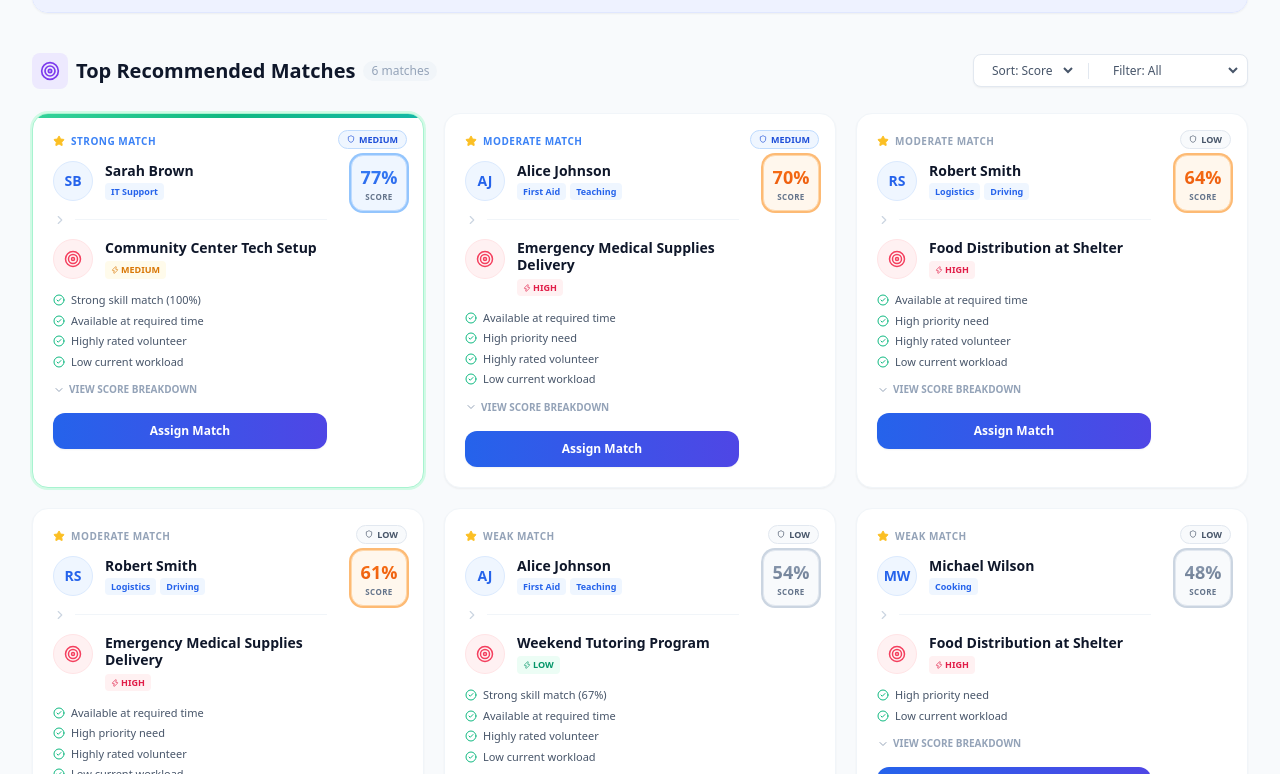
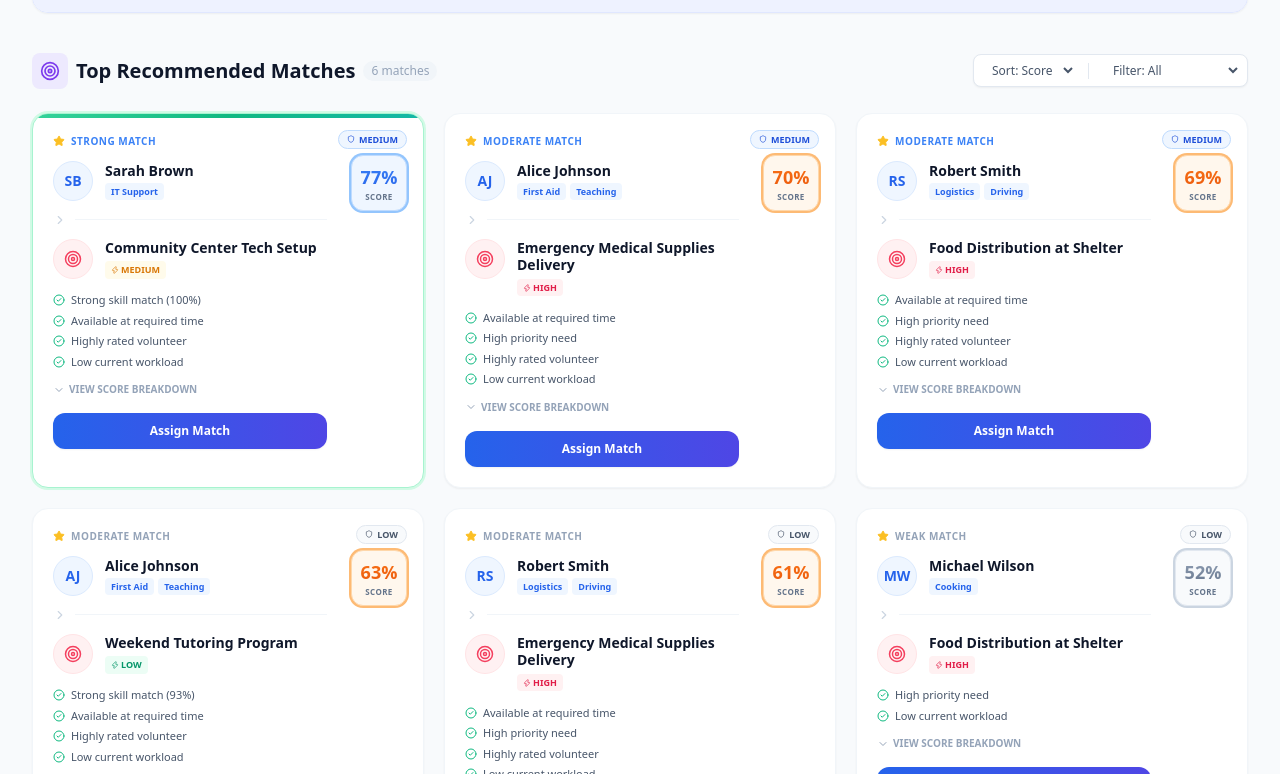
Before and after one commit to SaiAkshith06/volunteer-matching-system, a React (Vite) app: page / in a window 1280 px wide. Shown: the part 1166-1940 px from the top of the page. Built offline with nearby package versions, Linux system fonts and the light colour scheme.

Commit message:
fix: final correctness upgrades and bangalore coordinates

```diff
--- a/src/App.tsx
+++ b/src/App.tsx
@@ -34,7 +34,7 @@ import {
 import { useState } from 'react';
 
 function App() {
-  const [matchSort, setMatchSort] = useState<'score' | 'urgency'>('score');
+  const [matchSort, setMatchSort] = useState<'score' | 'urgency' | 'skills'>('score');
   const [matchFilter, setMatchFilter] = useState<'all' | 'high_urgency' | 'high_score'>('all');
 
   const {
@@ -83,7 +83,7 @@ function App() {
     if (!hasSkillMatch) reasons.push('No required skills match current needs');
 
     // Use proper textLocationScore instead of naive string matching
-    const hasLocationMatch = activeNeeds.some(n => textLocationScore(volunteer.location, n.location) > 0);
+    const hasLocationMatch = activeNeeds.some(n => textLocationScore(volunteer.location, n.location) > 0.3);
     if (!hasLocationMatch) reasons.push('Location mismatch with current needs');
 
     // If none of the above, just general mismatch
@@ -193,11 +193,12 @@ function App() {
             <div className="flex items-center gap-3 bg-white p-1.5 rounded-lg border border-slate-200 shadow-sm">
               <select
                 value={matchSort}
-                onChange={(e) => setMatchSort(e.target.value as 'score' | 'urgency')}
+                onChange={(e) => setMatchSort(e.target.value as 'score' | 'urgency' | 'skills')}
                 className="text-xs text-slate-600 bg-transparent border-none focus:ring-0 cursor-pointer w-24 pl-2"
               >
                 <option value="score">Sort: Score</option>
                 <option value="urgency">Sort: Urgency</option>
+                <option value="skills">Sort: Skills</option>
               </select>
               <div className="w-px h-4 bg-slate-200" />
               <select
@@ -216,7 +217,15 @@ function App() {
             <div className="grid grid-cols-1 md:grid-cols-2 xl:grid-cols-3 gap-5">
               {topMatches
                 .filter(m => matchFilter === 'all' || (matchFilter === 'high_urgency' && m.need.urgency === 'High') || (matchFilter === 'high_score' && m.score > 80))
-                .sort((a, b) => matchSort === 'score' ? b.score - a.score : (b.need.urgency === 'High' ? 1 : -1) - (a.need.urgency === 'High' ? 1 : -1))
+                .sort((a, b) => {
+                  if (matchSort === 'score') return b.score - a.score;
+                  if (matchSort === 'urgency') {
+                    const urgencyWeight: Record<string, number> = { High: 3, Medium: 2, Low: 1 };
+                    return (urgencyWeight[b.need.urgency] || 0) - (urgencyWeight[a.need.urgency] || 0);
+                  }
+                  if (matchSort === 'skills') return b.breakdown.skills - a.breakdown.skills;
+                  return 0;
+                })
                 .map((match, index) => (
                 <MatchCard
                   key={match.id}
--- a/src/data/demoScenarios.ts
+++ b/src/data/demoScenarios.ts
@@ -3,60 +3,60 @@ import type { Volunteer, Need } from '../types';
 // ─── FLOOD RELIEF SCENARIO ──────────────────────────────────────────────────
 
 export const floodVolunteers: Volunteer[] = [
-  { id: 'fv1', name: 'Dr. Priya Sharma', skills: ['First Aid', 'Counseling'], skillLevels: { 'first aid': 3, counseling: 3 }, location: 'Riverbank District', lat: 34.05, lng: -118.25, availability: 'Flexible', rating: 4.9, avatar: 'PS', activeTaskCount: 0 },
-  { id: 'fv2', name: 'Ravi Kumar', skills: ['Logistics', 'Driving'], skillLevels: { logistics: 2, driving: 3 }, location: 'Highway Zone', lat: 34.08, lng: -118.23, availability: 'Weekdays', availStart: '08:00', availEnd: '18:00', rating: 4.3, avatar: 'RK', activeTaskCount: 0 },
-  { id: 'fv3', name: 'Anita Patel', skills: ['Cooking', 'First Aid'], skillLevels: { cooking: 2, 'first aid': 2 }, location: 'Central Camp', lat: 34.02, lng: -118.28, availability: 'Flexible', rating: 4.7, avatar: 'AP', activeTaskCount: 0 },
-  { id: 'fv4', name: 'Suresh Reddy', skills: ['Driving', 'Logistics'], skillLevels: { driving: 2, logistics: 1 }, location: 'Riverbank District', lat: 34.05, lng: -118.25, availability: 'Weekends', availStart: '07:00', availEnd: '15:00', rating: 4.1, avatar: 'SR', activeTaskCount: 0 },
-  { id: 'fv5', name: 'Meena Devi', skills: ['Teaching', 'Counseling'], skillLevels: { teaching: 3, counseling: 2 }, location: 'Central Camp', lat: 34.02, lng: -118.28, availability: 'Evenings', availStart: '16:00', availEnd: '21:00', rating: 4.5, avatar: 'MD', activeTaskCount: 0 },
-  { id: 'fv6', name: 'Arjun Singh', skills: ['IT Support'], skillLevels: { 'it support': 2 }, location: 'Highway Zone', lat: 34.08, lng: -118.23, availability: 'Mornings', availStart: '06:00', availEnd: '12:00', rating: 3.8, avatar: 'AS', activeTaskCount: 0 },
-  { id: 'fv7', name: 'Lakshmi Rao', skills: ['First Aid'], skillLevels: { 'first aid': 3 }, location: 'Central Camp', lat: 34.02, lng: -118.28, availability: 'Flexible', rating: 4.6, avatar: 'LR', activeTaskCount: 0 },
-  { id: 'fv8', name: 'Vikram Joshi', skills: ['Logistics', 'Cooking'], skillLevels: { logistics: 2, cooking: 1 }, location: 'Riverbank District', lat: 34.05, lng: -118.25, availability: 'Weekdays', availStart: '09:00', availEnd: '17:00', rating: 4.0, avatar: 'VJ', activeTaskCount: 0 },
+  { id: 'fv1', name: 'Dr. Priya Sharma', skills: ['First Aid', 'Counseling'], skillLevels: { 'first aid': 3, counseling: 3 }, location: 'Riverbank District', lat: 12.97, lng: 77.60, availability: 'Flexible', rating: 4.9, avatar: 'PS', activeTaskCount: 0 },
+  { id: 'fv2', name: 'Ravi Kumar', skills: ['Logistics', 'Driving'], skillLevels: { logistics: 2, driving: 3 }, location: 'Highway Zone', lat: 12.96, lng: 77.58, availability: 'Weekdays', availStart: '08:00', availEnd: '18:00', rating: 4.3, avatar: 'RK', activeTaskCount: 0 },
+  { id: 'fv3', name: 'Anita Patel', skills: ['Cooking', 'First Aid'], skillLevels: { cooking: 2, 'first aid': 2 }, location: 'Central Camp', lat: 12.98, lng: 77.59, availability: 'Flexible', rating: 4.7, avatar: 'AP', activeTaskCount: 0 },
+  { id: 'fv4', name: 'Suresh Reddy', skills: ['Driving', 'Logistics'], skillLevels: { driving: 2, logistics: 1 }, location: 'Riverbank District', lat: 12.97, lng: 77.60, availability: 'Weekends', availStart: '07:00', availEnd: '15:00', rating: 4.1, avatar: 'SR', activeTaskCount: 0 },
+  { id: 'fv5', name: 'Meena Devi', skills: ['Teaching', 'Counseling'], skillLevels: { teaching: 3, counseling: 2 }, location: 'Central Camp', lat: 12.98, lng: 77.59, availability: 'Evenings', availStart: '16:00', availEnd: '21:00', rating: 4.5, avatar: 'MD', activeTaskCount: 0 },
+  { id: 'fv6', name: 'Arjun Singh', skills: ['IT Support'], skillLevels: { 'it support': 2 }, location: 'Highway Zone', lat: 12.96, lng: 77.58, availability: 'Mornings', availStart: '06:00', availEnd: '12:00', rating: 3.8, avatar: 'AS', activeTaskCount: 0 },
+  { id: 'fv7', name: 'Lakshmi Rao', skills: ['First Aid'], skillLevels: { 'first aid': 3 }, location: 'Central Camp', lat: 12.98, lng: 77.59, availability: 'Flexible', rating: 4.6, avatar: 'LR', activeTaskCount: 0 },
+  { id: 'fv8', name: 'Vikram Joshi', skills: ['Logistics', 'Cooking'], skillLevels: { logistics: 2, cooking: 1 }, location: 'Riverbank District', lat: 12.97, lng: 77.60, availability: 'Weekdays', availStart: '09:00', availEnd: '17:00', rating: 4.0, avatar: 'VJ', activeTaskCount: 0 },
 ];
 
 export const floodNeeds: Need[] = [
-  { id: 'fn1', title: 'Emergency Medical Camp Setup', requiredSkills: ['First Aid', 'Logistics'], location: 'Riverbank District', lat: 34.05, lng: -118.25, urgency: 'High', timeframe: 'Flexible', teamSizeNeeded: 2, dateAdded: '30 min ago', isAssigned: false },
-  { id: 'fn2', title: 'Evacuee Food Distribution', requiredSkills: ['Cooking', 'Logistics'], location: 'Central Camp', lat: 34.02, lng: -118.28, urgency: 'High', timeframe: 'Weekdays', timeframeStart: '08:00', timeframeEnd: '16:00', dateAdded: '1 hour ago', isAssigned: false },
-  { id: 'fn3', title: 'Supply Transport from Warehouse', requiredSkills: ['Driving', 'Logistics'], location: 'Highway Zone', lat: 34.08, lng: -118.23, urgency: 'High', timeframe: 'Weekdays', timeframeStart: '09:00', timeframeEnd: '17:00', dateAdded: '45 min ago', isAssigned: false },
-  { id: 'fn4', title: 'Trauma Counseling for Families', requiredSkills: ['Counseling'], location: 'Central Camp', lat: 34.02, lng: -118.28, urgency: 'Medium', timeframe: 'Evenings', timeframeStart: '17:00', timeframeEnd: '21:00', dateAdded: '2 hours ago', isAssigned: false },
-  { id: 'fn5', title: 'Communication Systems Restore', requiredSkills: ['IT Support'], location: 'Highway Zone', lat: 34.08, lng: -118.23, urgency: 'Medium', timeframe: 'Mornings', timeframeStart: '07:00', timeframeEnd: '12:00', dateAdded: '3 hours ago', isAssigned: false },
-  { id: 'fn6', title: 'Children Activity Coordination', requiredSkills: ['Teaching'], location: 'Central Camp', lat: 34.02, lng: -118.28, urgency: 'Low', timeframe: 'Evenings', timeframeStart: '16:00', timeframeEnd: '20:00', dateAdded: '5 hours ago', isAssigned: false },
+  { id: 'fn1', title: 'Emergency Medical Camp Setup', requiredSkills: ['First Aid', 'Logistics'], location: 'Riverbank District', lat: 12.97, lng: 77.60, urgency: 'High', timeframe: 'Flexible', teamSizeNeeded: 2, dateAdded: '30 min ago', isAssigned: false },
+  { id: 'fn2', title: 'Evacuee Food Distribution', requiredSkills: ['Cooking', 'Logistics'], location: 'Central Camp', lat: 12.98, lng: 77.59, urgency: 'High', timeframe: 'Weekdays', timeframeStart: '08:00', timeframeEnd: '16:00', dateAdded: '1 hour ago', isAssigned: false },
+  { id: 'fn3', title: 'Supply Transport from Warehouse', requiredSkills: ['Driving', 'Logistics'], location: 'Highway Zone', lat: 12.96, lng: 77.58, urgency: 'High', timeframe: 'Weekdays', timeframeStart: '09:00', timeframeEnd: '17:00', dateAdded: '45 min ago', isAssigned: false },
+  { id: 'fn4', title: 'Trauma Counseling for Families', requiredSkills: ['Counseling'], location: 'Central Camp', lat: 12.98, lng: 77.59, urgency: 'Medium', timeframe: 'Evenings', timeframeStart: '17:00', timeframeEnd: '21:00', dateAdded: '2 hours ago', isAssigned: false },
+  { id: 'fn5', title: 'Communication Systems Restore', requiredSkills: ['IT Support'], location: 'Highway Zone', lat: 12.96, lng: 77.58, urgency: 'Medium', timeframe: 'Mornings', timeframeStart: '07:00', timeframeEnd: '12:00', dateAdded: '3 hours ago', isAssigned: false },
+  { id: 'fn6', title: 'Children Activity Coordination', requiredSkills: ['Teaching'], location: 'Central Camp', lat: 12.98, lng: 77.59, urgency: 'Low', timeframe: 'Evenings', timeframeStart: '16:00', timeframeEnd: '20:00', dateAdded: '5 hours ago', isAssigned: false },
 ];
 
 // ─── EDUCATION SCENARIO ─────────────────────────────────────────────────────
 
 export const educationVolunteers: Volunteer[] = [
-  { id: 'ev1', name: 'Prof. Sarah Williams', skills: ['Teaching', 'Counseling'], skillLevels: { teaching: 3, counseling: 2 }, location: 'University District', lat: 40.71, lng: -74.00, availability: 'Weekdays', availStart: '09:00', availEnd: '17:00', rating: 4.8, avatar: 'SW', activeTaskCount: 0 },
-  { id: 'ev2', name: 'James Chen', skills: ['IT Support', 'Teaching'], skillLevels: { 'it support': 3, teaching: 2 }, location: 'Downtown Campus', lat: 40.73, lng: -73.99, availability: 'Flexible', rating: 4.5, avatar: 'JC', activeTaskCount: 0 },
-  { id: 'ev3', name: 'Maria Garcia', skills: ['Counseling'], skillLevels: { counseling: 3 }, location: 'Suburban Area', lat: 40.85, lng: -73.95, availability: 'Evenings', availStart: '17:00', availEnd: '21:00', rating: 4.7, avatar: 'MG', activeTaskCount: 0 },
-  { id: 'ev4', name: 'David Park', skills: ['IT Support'], skillLevels: { 'it support': 2 }, location: 'University District', lat: 40.71, lng: -74.00, availability: 'Weekends', availStart: '10:00', availEnd: '16:00', rating: 4.2, avatar: 'DP', activeTaskCount: 0 },
-  { id: 'ev5', name: 'Lisa Thompson', skills: ['Teaching', 'First Aid'], skillLevels: { teaching: 2, 'first aid': 3 }, location: 'Downtown Campus', lat: 40.73, lng: -73.99, availability: 'Mornings', availStart: '07:00', availEnd: '12:00', rating: 4.4, avatar: 'LT', activeTaskCount: 0 },
-  { id: 'ev6', name: 'Ahmed Hassan', skills: ['Logistics', 'Driving'], skillLevels: { logistics: 2, driving: 2 }, location: 'Suburban Area', lat: 40.85, lng: -73.95, availability: 'Weekdays', availStart: '08:00', availEnd: '16:00', rating: 3.9, avatar: 'AH', activeTaskCount: 0 },
+  { id: 'ev1', name: 'Prof. Sarah Williams', skills: ['Teaching', 'Counseling'], skillLevels: { teaching: 3, counseling: 2 }, location: 'University District', lat: 13.01, lng: 77.57, availability: 'Weekdays', availStart: '09:00', availEnd: '17:00', rating: 4.8, avatar: 'SW', activeTaskCount: 0 },
+  { id: 'ev2', name: 'James Chen', skills: ['IT Support', 'Teaching'], skillLevels: { 'it support': 3, teaching: 2 }, location: 'Downtown Campus', lat: 12.97, lng: 77.60, availability: 'Flexible', rating: 4.5, avatar: 'JC', activeTaskCount: 0 },
+  { id: 'ev3', name: 'Maria Garcia', skills: ['Counseling'], skillLevels: { counseling: 3 }, location: 'Suburban Area', lat: 12.85, lng: 77.65, availability: 'Evenings', availStart: '17:00', availEnd: '21:00', rating: 4.7, avatar: 'MG', activeTaskCount: 0 },
+  { id: 'ev4', name: 'David Park', skills: ['IT Support'], skillLevels: { 'it support': 2 }, location: 'University District', lat: 13.01, lng: 77.57, availability: 'Weekends', availStart: '10:00', availEnd: '16:00', rating: 4.2, avatar: 'DP', activeTaskCount: 0 },
+  { id: 'ev5', name: 'Lisa Thompson', skills: ['Teaching', 'First Aid'], skillLevels: { teaching: 2, 'first aid': 3 }, location: 'Downtown Campus', lat: 12.97, lng: 77.60, availability: 'Mornings', availStart: '07:00', availEnd: '12:00', rating: 4.4, avatar: 'LT', activeTaskCount: 0 },
+  { id: 'ev6', name: 'Ahmed Hassan', skills: ['Logistics', 'Driving'], skillLevels: { logistics: 2, driving: 2 }, location: 'Suburban Area', lat: 12.85, lng: 77.65, availability: 'Weekdays', availStart: '08:00', availEnd: '16:00', rating: 3.9, avatar: 'AH', activeTaskCount: 0 },
 ];
 
 export const educationNeeds: Need[] = [
-  { id: 'en1', title: 'After-School STEM Tutoring', requiredSkills: ['Teaching'], location: 'University District', lat: 40.71, lng: -74.00, urgency: 'High', timeframe: 'Weekdays', timeframeStart: '14:00', timeframeEnd: '17:00', teamSizeNeeded: 2, dateAdded: '1 day ago', isAssigned: false },
-  { id: 'en2', title: 'Computer Lab Setup for Students', requiredSkills: ['IT Support'], location: 'Downtown Campus', lat: 40.73, lng: -73.99, urgency: 'Medium', dateAdded: '2 days ago', isAssigned: false },
-  { id: 'en3', title: 'Career Guidance Workshop', requiredSkills: ['Counseling', 'Teaching'], location: 'Suburban Area', lat: 40.85, lng: -73.95, urgency: 'Medium', timeframe: 'Evenings', timeframeStart: '18:00', timeframeEnd: '20:00', dateAdded: '3 days ago', isAssigned: false },
-  { id: 'en4', title: 'School Library Equipment Transport', requiredSkills: ['Logistics', 'Driving'], location: 'Suburban Area', lat: 40.85, lng: -73.95, urgency: 'Low', timeframe: 'Weekdays', timeframeStart: '09:00', timeframeEnd: '15:00', dateAdded: '4 days ago', isAssigned: false },
-  { id: 'en5', title: 'First Aid Training for Staff', requiredSkills: ['First Aid', 'Teaching'], location: 'Downtown Campus', lat: 40.73, lng: -73.99, urgency: 'Medium', timeframe: 'Mornings', timeframeStart: '08:00', timeframeEnd: '11:00', dateAdded: '2 days ago', isAssigned: false },
+  { id: 'en1', title: 'After-School STEM Tutoring', requiredSkills: ['Teaching'], location: 'University District', lat: 13.01, lng: 77.57, urgency: 'High', timeframe: 'Weekdays', timeframeStart: '14:00', timeframeEnd: '17:00', teamSizeNeeded: 2, dateAdded: '1 day ago', isAssigned: false },
+  { id: 'en2', title: 'Computer Lab Setup for Students', requiredSkills: ['IT Support'], location: 'Downtown Campus', lat: 12.97, lng: 77.60, urgency: 'Medium', dateAdded: '2 days ago', isAssigned: false },
+  { id: 'en3', title: 'Career Guidance Workshop', requiredSkills: ['Counseling', 'Teaching'], location: 'Suburban Area', lat: 12.85, lng: 77.65, urgency: 'Medium', timeframe: 'Evenings', timeframeStart: '18:00', timeframeEnd: '20:00', dateAdded: '3 days ago', isAssigned: false },
+  { id: 'en4', title: 'School Library Equipment Transport', requiredSkills: ['Logistics', 'Driving'], location: 'Suburban Area', lat: 12.85, lng: 77.65, urgency: 'Low', timeframe: 'Weekdays', timeframeStart: '09:00', timeframeEnd: '15:00', dateAdded: '4 days ago', isAssigned: false },
+  { id: 'en5', title: 'First Aid Training for Staff', requiredSkills: ['First Aid', 'Teaching'], location: 'Downtown Campus', lat: 12.97, lng: 77.60, urgency: 'Medium', timeframe: 'Mornings', timeframeStart: '08:00', timeframeEnd: '11:00', dateAdded: '2 days ago', isAssigned: false },
 ];
 
 // ─── MEDICAL EMERGENCY SCENARIO ─────────────────────────────────────────────
 
 export const medicalVolunteers: Volunteer[] = [
-  { id: 'mv1', name: 'Dr. Elena Rodriguez', skills: ['First Aid', 'Counseling'], skillLevels: { 'first aid': 3, counseling: 3 }, location: 'City Hospital', lat: 51.52, lng: -0.12, availability: 'Flexible', rating: 5.0, avatar: 'ER', activeTaskCount: 0 },
-  { id: 'mv2', name: 'Nurse Tom Baker', skills: ['First Aid'], skillLevels: { 'first aid': 3 }, location: 'North Clinic', lat: 51.55, lng: -0.10, availability: 'Weekdays', availStart: '07:00', availEnd: '15:00', rating: 4.8, avatar: 'TB', activeTaskCount: 0 },
-  { id: 'mv3', name: 'Paramedic Kim Lee', skills: ['First Aid', 'Driving'], skillLevels: { 'first aid': 3, driving: 3 }, location: 'City Hospital', lat: 51.52, lng: -0.12, availability: 'Flexible', rating: 4.9, avatar: 'KL', activeTaskCount: 0 },
-  { id: 'mv4', name: 'Ryan O\'Connor', skills: ['Logistics', 'Driving'], skillLevels: { logistics: 2, driving: 2 }, location: 'North Clinic', lat: 51.55, lng: -0.10, availability: 'Weekends', availStart: '08:00', availEnd: '16:00', rating: 4.3, avatar: 'RO', activeTaskCount: 0 },
-  { id: 'mv5', name: 'Dr. Aisha Khan', skills: ['First Aid', 'Teaching'], skillLevels: { 'first aid': 3, teaching: 2 }, location: 'South Medical Center', lat: 51.48, lng: -0.15, availability: 'Mornings', availStart: '06:00', availEnd: '12:00', rating: 4.7, avatar: 'AK', activeTaskCount: 0 },
-  { id: 'mv6', name: 'Carlos Mendez', skills: ['Cooking', 'Logistics'], skillLevels: { cooking: 2, logistics: 1 }, location: 'City Hospital', lat: 51.52, lng: -0.12, availability: 'Evenings', availStart: '16:00', availEnd: '22:00', rating: 4.0, avatar: 'CM', activeTaskCount: 0 },
-  { id: 'mv7', name: 'Fatima Al-Rashid', skills: ['Counseling', 'Teaching'], skillLevels: { counseling: 3, teaching: 2 }, location: 'South Medical Center', lat: 51.48, lng: -0.15, availability: 'Flexible', rating: 4.6, avatar: 'FA', activeTaskCount: 0 },
+  { id: 'mv1', name: 'Dr. Elena Rodriguez', skills: ['First Aid', 'Counseling'], skillLevels: { 'first aid': 3, counseling: 3 }, location: 'City Hospital', lat: 12.96, lng: 77.60, availability: 'Flexible', rating: 5.0, avatar: 'ER', activeTaskCount: 0 },
+  { id: 'mv2', name: 'Nurse Tom Baker', skills: ['First Aid'], skillLevels: { 'first aid': 3 }, location: 'North Clinic', lat: 13.05, lng: 77.58, availability: 'Weekdays', availStart: '07:00', availEnd: '15:00', rating: 4.8, avatar: 'TB', activeTaskCount: 0 },
+  { id: 'mv3', name: 'Paramedic Kim Lee', skills: ['First Aid', 'Driving'], skillLevels: { 'first aid': 3, driving: 3 }, location: 'City Hospital', lat: 12.96, lng: 77.60, availability: 'Flexible', rating: 4.9, avatar: 'KL', activeTaskCount: 0 },
+  { id: 'mv4', name: 'Ryan O\'Connor', skills: ['Logistics', 'Driving'], skillLevels: { logistics: 2, driving: 2 }, location: 'North Clinic', lat: 13.05, lng: 77.58, availability: 'Weekends', availStart: '08:00', availEnd: '16:00', rating: 4.3, avatar: 'RO', activeTaskCount: 0 },
+  { id: 'mv5', name: 'Dr. Aisha Khan', skills: ['First Aid', 'Teaching'], skillLevels: { 'first aid': 3, teaching: 2 }, location: 'South Medical Center', lat: 12.91, lng: 77.61, availability: 'Mornings', availStart: '06:00', availEnd: '12:00', rating: 4.7, avatar: 'AK', activeTaskCount: 0 },
+  { id: 'mv6', name: 'Carlos Mendez', skills: ['Cooking', 'Logistics'], skillLevels: { cooking: 2, logistics: 1 }, location: 'City Hospital', lat: 12.96, lng: 77.60, availability: 'Evenings', availStart: '16:00', availEnd: '22:00', rating: 4.0, avatar: 'CM', activeTaskCount: 0 },
+  { id: 'mv7', name: 'Fatima Al-Rashid', skills: ['Counseling', 'Teaching'], skillLevels: { counseling: 3, teaching: 2 }, location: 'South Medical Center', lat: 12.91, lng: 77.61, availability: 'Flexible', rating: 4.6, avatar: 'FA', activeTaskCount: 0 },
 ];
 
 export const medicalNeeds: Need[] = [
-  { id: 'mn1', title: 'Mass Vaccination Drive', requiredSkills: ['First Aid'], location: 'City Hospital', lat: 51.52, lng: -0.12, urgency: 'High', timeframe: 'Flexible', teamSizeNeeded: 3, dateAdded: '1 hour ago', isAssigned: false },
-  { id: 'mn2', title: 'Emergency Blood Supply Transport', requiredSkills: ['Driving', 'Logistics'], location: 'North Clinic', lat: 51.55, lng: -0.10, urgency: 'High', timeframe: 'Weekdays', timeframeStart: '08:00', timeframeEnd: '14:00', deadline: '2026-04-20', dateAdded: '30 min ago', isAssigned: false },
-  { id: 'mn3', title: 'Patient Family Counseling', requiredSkills: ['Counseling'], location: 'South Medical Center', lat: 51.48, lng: -0.15, urgency: 'Medium', timeframe: 'Evenings', timeframeStart: '17:00', timeframeEnd: '21:00', dateAdded: '3 hours ago', isAssigned: false },
-  { id: 'mn4', title: 'Staff First Aid Certification', requiredSkills: ['First Aid', 'Teaching'], location: 'South Medical Center', lat: 51.48, lng: -0.15, urgency: 'Medium', timeframe: 'Mornings', timeframeStart: '07:00', timeframeEnd: '11:00', dateAdded: '1 day ago', isAssigned: false },
-  { id: 'mn5', title: 'Hospital Kitchen Support', requiredSkills: ['Cooking'], location: 'City Hospital', lat: 51.52, lng: -0.12, urgency: 'Low', timeframe: 'Evenings', timeframeStart: '17:00', timeframeEnd: '21:00', dateAdded: '2 days ago', isAssigned: false },
+  { id: 'mn1', title: 'Mass Vaccination Drive', requiredSkills: ['First Aid'], location: 'City Hospital', lat: 12.96, lng: 77.60, urgency: 'High', timeframe: 'Flexible', teamSizeNeeded: 3, dateAdded: '1 hour ago', isAssigned: false },
+  { id: 'mn2', title: 'Emergency Blood Supply Transport', requiredSkills: ['Driving', 'Logistics'], location: 'North Clinic', lat: 13.05, lng: 77.58, urgency: 'High', timeframe: 'Weekdays', timeframeStart: '08:00', timeframeEnd: '14:00', deadline: '2026-04-20', dateAdded: '30 min ago', isAssigned: false },
+  { id: 'mn3', title: 'Patient Family Counseling', requiredSkills: ['Counseling'], location: 'South Medical Center', lat: 12.91, lng: 77.61, urgency: 'Medium', timeframe: 'Evenings', timeframeStart: '17:00', timeframeEnd: '21:00', dateAdded: '3 hours ago', isAssigned: false },
+  { id: 'mn4', title: 'Staff First Aid Certification', requiredSkills: ['First Aid', 'Teaching'], location: 'South Medical Center', lat: 12.91, lng: 77.61, urgency: 'Medium', timeframe: 'Mornings', timeframeStart: '07:00', timeframeEnd: '11:00', dateAdded: '1 day ago', isAssigned: false },
+  { id: 'mn5', title: 'Hospital Kitchen Support', requiredSkills: ['Cooking'], location: 'City Hospital', lat: 12.96, lng: 77.60, urgency: 'Low', timeframe: 'Evenings', timeframeStart: '17:00', timeframeEnd: '21:00', dateAdded: '2 days ago', isAssigned: false },
 ];
--- a/src/services/distanceService.ts
+++ b/src/services/distanceService.ts
@@ -52,7 +52,7 @@ export function coordinateScore(
   const distance = haversineDistanceKm(lat1, lng1, lat2, lng2);
   if (distance <= 0) return 1.0;
 
-  const halfDistanceKm = MAX_DISTANCE_KM / 2;
+  const halfDistanceKm = 20;
   const k = Math.log(2) / halfDistanceKm;
   return Math.exp(-k * distance);
 }
```
Also changed, not shown: src/utils/matching.ts (+7 -6 lines).
